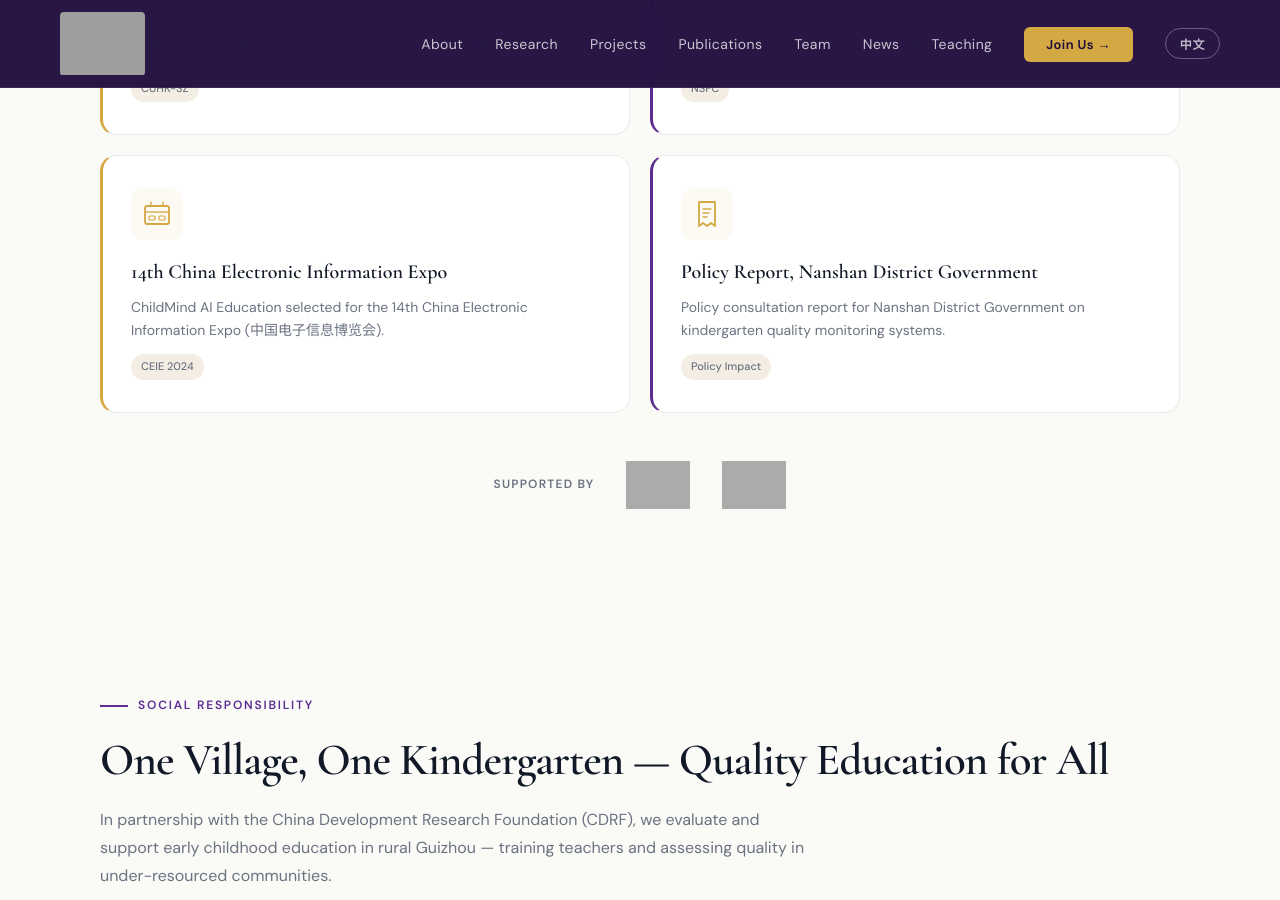
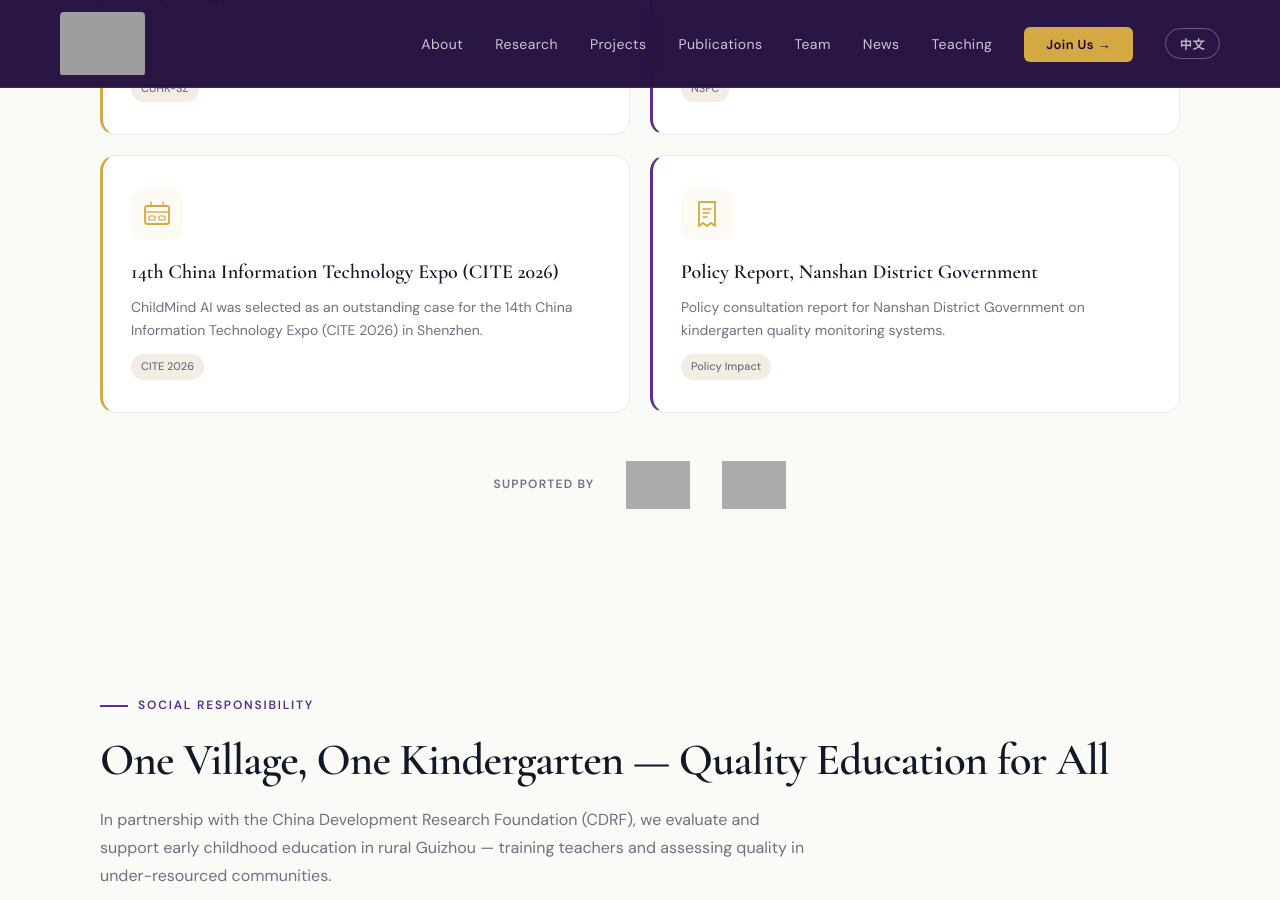
Before and after one commit to KINDY-Lab/Homepage, a Jekyll site: the page built from index.html, in a window 1280 px wide and 900 px high, scrolled down 7373 px, cut to the strip 0-900 px from the top of the window. Built offline with Jekyll 4.4.1, drawn with Linux system fonts in a browser that asks for light colours; some of the changed text lies outside the part shown; grey boxes are pictures that could not be loaded.

Commit message:
Fix CITE 2026 branding, swap hero video/teaser, center CTA buttons, sort news by date
- ChildMind AI page: swap hero teaser image with promo video (video now at top)
- ChildMind AI page: add justify-content:center to CTA button row
- ChildMind AI page: fix CITE exhibition text (CEIE 2024 → CITE 2026) with bilingual data attributes
- awards.yml: update CITE award entry (id, title, desc, badge) to CITE 2026
- index.html: update award icon template id reference (ceie-expo → cite-expo)
- index.html: add sort by date + reverse to news list loop for chronological ordering

Co-Authored-By: Claude Opus 4.6 <noreply@anthropic.com>

```diff
--- a/_data/awards.yml
+++ b/_data/awards.yml
@@ -15,13 +15,13 @@ items:
     desc_zh: "受邀担任国家自然科学基金面上项目通讯评审专家——在此职业阶段实属罕见。"
     badges: ["NSFC"]
 
-  - id: ceie-expo
+  - id: cite-expo
     icon: "🏛"
-    title_en: "14th China Electronic Information Expo"
-    title_zh: "第十四届中国电子信息博览会"
-    desc_en: "ChildMind AI Education selected for the 14th China Electronic Information Expo (中国电子信息博览会)."
-    desc_zh: "童心智教入选第十四届中国电子信息博览会展示。"
-    badges: ["CEIE 2024"]
+    title_en: "14th China Information Technology Expo (CITE 2026)"
+    title_zh: "第十四届中国电子信息博览会（CITE 2026）"
+    desc_en: "ChildMind AI was selected as an outstanding case for the 14th China Information Technology Expo (CITE 2026) in Shenzhen."
+    desc_zh: "童心智教入选第十四届中国电子信息博览会（CITE 2026）"
+    badges: ["CITE 2026"]
 
   - id: policy-report
     icon: "📋"
--- a/index.html
+++ b/index.html
@@ -291,7 +291,7 @@ title: KINDY Lab — CUHK Shenzhen
           <svg width="32" height="32" viewBox="0 0 32 32" fill="none"><path d="M10 4H22V16C22 19.3 19.3 22 16 22C12.7 22 10 19.3 10 16V4Z" stroke="#D4A843" stroke-width="1.8"/><path d="M10 4H6V8C6 10.2 7.8 12 10 12" stroke="#D4A843" stroke-width="1.5"/><path d="M22 4H26V8C26 10.2 24.2 12 22 12" stroke="#D4A843" stroke-width="1.5"/><path d="M16 22V28" stroke="#D4A843" stroke-width="1.8"/><path d="M11 28H21" stroke="#D4A843" stroke-width="1.8" stroke-linecap="round"/><circle cx="16" cy="13" r="3" stroke="#D4A843" stroke-width="1.3" fill="none"/></svg>
           {% elsif award.id == 'nsfc-panel' %}
           <svg width="32" height="32" viewBox="0 0 32 32" fill="none"><circle cx="16" cy="16" r="11" stroke="#D4A843" stroke-width="1.8"/><circle cx="16" cy="16" r="5" stroke="#D4A843" stroke-width="1.5"/><line x1="16" y1="5" x2="16" y2="27" stroke="#D4A843" stroke-width="0.8" opacity="0.4"/><line x1="5" y1="16" x2="27" y2="16" stroke="#D4A843" stroke-width="0.8" opacity="0.4"/><line x1="8.2" y1="8.2" x2="23.8" y2="23.8" stroke="#D4A843" stroke-width="0.6" opacity="0.3"/><line x1="23.8" y1="8.2" x2="8.2" y2="23.8" stroke="#D4A843" stroke-width="0.6" opacity="0.3"/></svg>
-          {% elsif award.id == 'ceie-expo' %}
+          {% elsif award.id == 'cite-expo' %}
           <svg width="32" height="32" viewBox="0 0 32 32" fill="none"><rect x="4" y="8" width="24" height="18" rx="2" stroke="#D4A843" stroke-width="1.8"/><path d="M4 14H28" stroke="#D4A843" stroke-width="1.3"/><path d="M10 8V4" stroke="#D4A843" stroke-width="1.3" stroke-linecap="round"/><path d="M22 8V4" stroke="#D4A843" stroke-width="1.3" stroke-linecap="round"/><rect x="8" y="18" width="6" height="4" rx="1" stroke="#D4A843" stroke-width="1.2"/><rect x="18" y="18" width="6" height="4" rx="1" stroke="#D4A843" stroke-width="1.2"/></svg>
           {% elsif award.id == 'policy-report' %}
           <svg width="32" height="32" viewBox="0 0 32 32" fill="none"><path d="M8 4H24V28L20 25L16 28L12 25L8 28V4Z" stroke="#D4A843" stroke-width="1.8" stroke-linejoin="round"/><path d="M12 11H20" stroke="#D4A843" stroke-width="1.3" stroke-linecap="round"/><path d="M12 15H18" stroke="#D4A843" stroke-width="1.3" stroke-linecap="round"/><path d="M12 19H16" stroke="#D4A843" stroke-width="1.3" stroke-linecap="round"/></svg>
@@ -521,7 +521,8 @@ title: KINDY Lab — CUHK Shenzhen
         </div>
       </div>
       <div class="news-list reveal">
-        {% for item in site.data.news limit: 8 %}
+        {% assign sorted_news = site.data.news | sort: "date" | reverse %}
+        {% for item in sorted_news limit: 8 %}
         {% unless item.featured %}
         <a href="#" class="news-item">
           <div class="news-item-dot"></div>
--- a/projects/childmind-ai.html
+++ b/projects/childmind-ai.html
@@ -7,10 +7,16 @@ subtitle: "China's First LLM-Based Instructional Quality Assessment System for E
 <!-- Hero image -->
 <section style="padding:0;">
   <div style="max-width:1000px;margin:0 auto;padding:0 60px;">
-    <div style="border-radius:20px;overflow:hidden;aspect-ratio:16/9;background:var(--purple-800);">
-      <img src="{{ 'assets/images/childmind-ai/Teaser.webp' | relative_url }}" alt="ChildMind AI Education System" style="width:100%;height:100%;object-fit:cover;" />
+    <div style="border-radius:20px;overflow:hidden;aspect-ratio:16/9;background:var(--purple-800);box-shadow:0 8px 32px rgba(0,0,0,0.18);">
+      <video
+        src="https://kindylab-1421635372.cos.ap-guangzhou.myqcloud.com/assets/videos/童心智教-宣传片-中英.mp4"
+        controls
+        preload="metadata"
+        style="width:100%;height:100%;display:block;">
+        您的浏览器不支持视频播放。
+      </video>
     </div>
-    <div style="display:flex;gap:12px;margin-top:24px;flex-wrap:wrap;">
+    <div style="display:flex;justify-content:center;gap:16px;margin-top:24px;flex-wrap:wrap;">
       <a href="https://qingyonghu.github.io/Interaction2Eval/" target="_blank" rel="noopener" class="btn-primary" data-en="AIED 2026 Project Page" data-zh="AIED 2026 项目主页">AIED 2026 Project Page</a>
       <a href="https://aitongxin.xyz:40102/" target="_blank" rel="noopener" class="btn-secondary" data-en="Official Website" data-zh="产品官网">Official Website</a>
     </div>
@@ -65,14 +71,8 @@ subtitle: "China's First LLM-Based Instructional Quality Assessment System for E
     <div style="margin-top:40px;border-radius:16px;overflow:hidden;border:1px solid var(--border);">
       <img src="{{ 'assets/images/childmind-ai/framework.webp' | relative_url }}" alt="ChildMind AI Framework" style="width:100%;" loading="lazy" />
     </div>
-    <div style="margin:2.5rem auto;max-width:860px;border-radius:12px;overflow:hidden;box-shadow:0 8px 32px rgba(0,0,0,0.18);">
-      <video
-        src="https://kindylab-1421635372.cos.ap-guangzhou.myqcloud.com/assets/videos/童心智教-宣传片-中英.mp4"
-        controls
-        preload="metadata"
-        style="width:100%;display:block;">
-        您的浏览器不支持视频播放。
-      </video>
+    <div style="margin:2.5rem auto;max-width:860px;border-radius:12px;overflow:hidden;border:1px solid var(--border);">
+      <img src="{{ 'assets/images/childmind-ai/Teaser.webp' | relative_url }}" alt="ChildMind AI System Overview" style="width:100%;display:block;" loading="lazy" />
     </div>
   </div>
 </section>
@@ -118,8 +118,8 @@ subtitle: "China's First LLM-Based Instructional Quality Assessment System for E
     <div style="display:grid;grid-template-columns:1fr 1fr;gap:20px;margin-top:40px;">
       <div style="padding:28px 24px;background:var(--cream);border-radius:14px;border-left:3px solid var(--gold-500);">
         <div style="font-size:24px;margin-bottom:12px;">🏛</div>
-        <h4 style="font-weight:600;font-size:15px;margin-bottom:8px;">14th China Electronic Information Expo</h4>
-        <p style="font-size:13px;line-height:1.65;color:var(--text-muted);">Selected for exhibition at China's premier electronics and technology expo (CEIE 2024).</p>
+        <h4 style="font-weight:600;font-size:15px;margin-bottom:8px;" data-en="14th China Information Technology Expo (CITE 2026)" data-zh="第十四届中国电子信息博览会（CITE 2026）">14th China Information Technology Expo (CITE 2026)</h4>
+        <p style="font-size:13px;line-height:1.65;color:var(--text-muted);" data-en="ChildMind AI was selected as an outstanding case for the 14th China Information Technology Expo (CITE 2026) in Shenzhen." data-zh="童心智教入选第十四届中国电子信息博览会（CITE 2026）">ChildMind AI was selected as an outstanding case for the 14th China Information Technology Expo (CITE 2026) in Shenzhen.</p>
       </div>
       <div style="padding:28px 24px;background:var(--cream);border-radius:14px;border-left:3px solid var(--purple-600);">
         <div style="font-size:24px;margin-bottom:12px;">📋</div>
```
Also changed, not shown: CLAUDE.md (+6 -3 lines).
